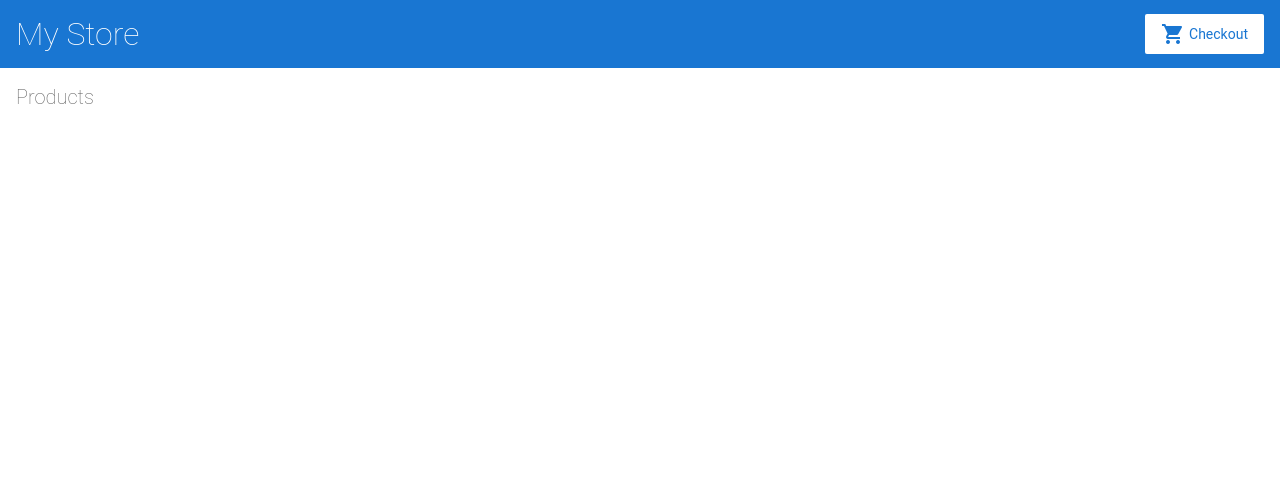
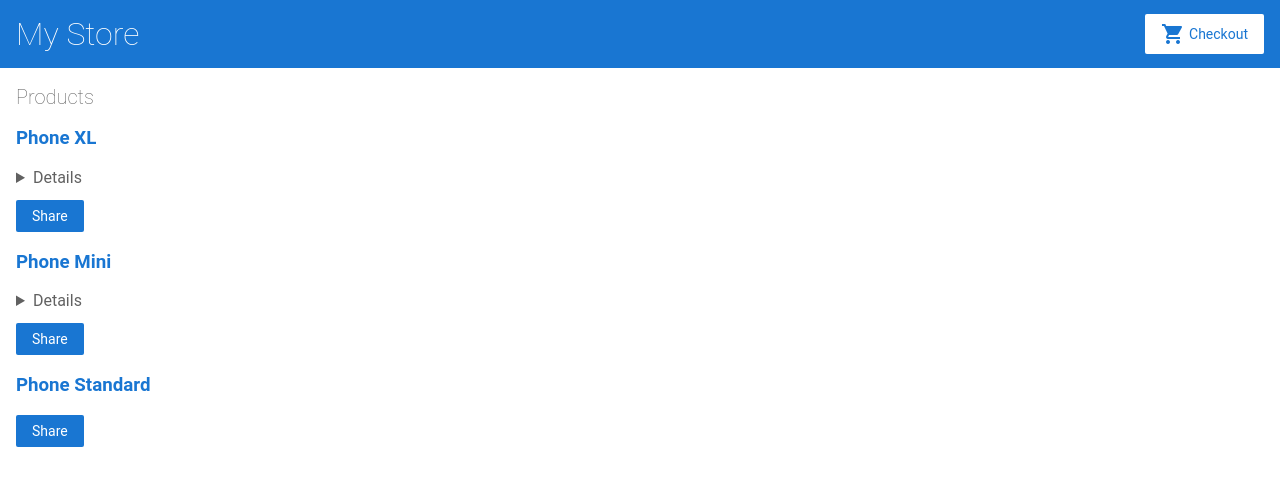
Before and after one commit to SiwyKrzysiek/angular-getting-started-tutorial, an Angular app: page / in a window 1280 px wide. Shown: the top 486 px of the page. Built offline with nearby package versions, Linux system fonts and the light colour scheme.

Commit message:
Render products list

```diff
--- a/src/app/product-list/product-list.component.css
+++ b/src/app/product-list/product-list.component.css
@@ -1,4 +1,6 @@
-
+details {
+    margin-bottom: 0.8rem;
+}
 
 /*
 Copyright Google LLC. All Rights Reserved.
--- a/src/app/product-list/product-list.component.html
+++ b/src/app/product-list/product-list.component.html
@@ -1,5 +1,22 @@
 <h2>Products</h2>
 
+<section *ngFor="let product of products">
+
+    <h3>
+        <a [title]="product.name + ' details '">
+            {{ product.name }}
+        </a>
+    </h3>
+
+    <details *ngIf="product.description">
+        <p>Description: {{ product.description }}</p>
+    </details>
+
+    <button type="button" (click)="share()">
+        Share
+    </button>
+
+</section>
 
 <!--
 Copyright Google LLC. All Rights Reserved.
```
Also changed, not shown: 1 other file (tests, documents, lock files or other folders).
